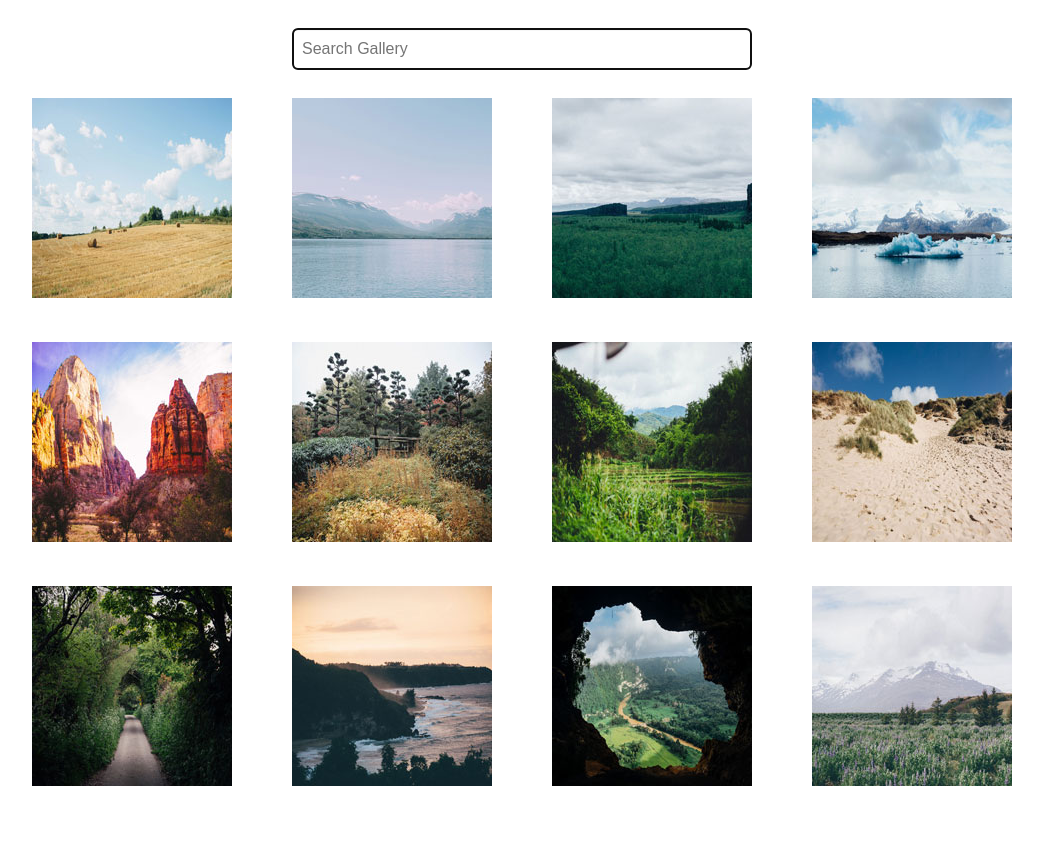
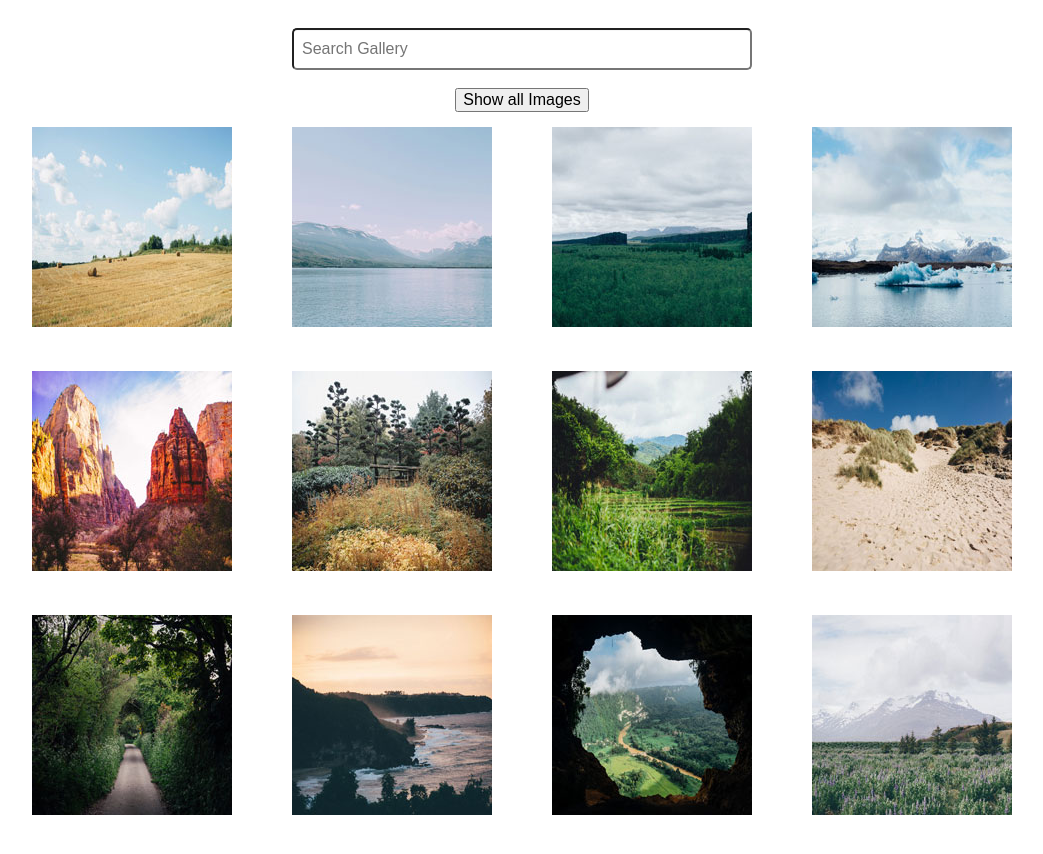
Before and after one commit to eddvq/photo_gallery_v1-, a plain HTML site: page index.html in a window 1280 px wide. Shown: the whole page, without its empty margins (118-1161 px from the left). Before the commit the page ends 830 px from the top, so only its background shows below. Drawn offline with nearby package versions, Linux system fonts and the light colour scheme.

```diff
--- a/css/style.css
+++ b/css/style.css
@@ -15,8 +15,8 @@
 #search_bar {
     background-color: white;
     padding-top: 10px;
-    padding-bottom: 10px;
-
+    padding-bottom: 15px;
+    text-align: center;
 }
 
 #image_name {
--- a/index.html
+++ b/index.html
@@ -15,6 +15,7 @@
         <div id="search_bar">
             <form action="#" method="get" >
                 <input type="text" id="image_name" value="" placeholder="Search Gallery">
+                <button type="button">Show all Images</button>
             </form>
         </div>
         <div id="image_pool">
--- a/js/app.js
+++ b/js/app.js
@@ -25,26 +25,11 @@
     $overlay.hide();
 });
 
-
-//Give the input box the value that was passed inside it.
-
-//Compare that value with the img alt attribute
-
-//If they are not the same hide the image
-
-//when the input bux is out of focus show all images like before
-
-
-//what is e.which???
-//why does it remove all of the images on the first search?
-//Add: If the input box is empty don't run anything //inputText.length === 0
-
-
-
-
-$("#image_name").focus().keyup(function(e){
+$("#image_name").keyup(function(e){
     // This gets the value from the search box
+/*
     if(e.which == 13) {
+*/
 
     var inputTxt = $("#image_name").val();
 
@@ -62,14 +47,26 @@
         all_Images.each(function(){
         var altTexts = $(this).attr("alt");
 
-        if(altTexts.indexOf(inputTxt) === -1){
+        if(altTexts.indexOf(inputTxt) === -1 ){
             $(this).hide();  //turn to hide remove top
+
            };
-        })
         });
-    };
+        });
+
+
+    })
+
+
+/*
+    };  // this one
+*/
 });
 
+
+
+//foreach instead of each jquery methods for looping
+//keyup any key
 
 /*$("#image_name").focus().keyup(function(e){
     if(e.which == 13) {
@@ -89,107 +86,3 @@
 });
 
     */
-
-/*        var altText = $("img").each(function(){
-            var altTexts = $(this).attr("alt");
-            if(altTexts !== inputTxt){
-                $("img").hide;
-            }
-                });*/
-
-/*        $("img").each(function(){
-            var altTexts = $(this).attr("alt");
-            if(altTexts !== inputTxt){
-                $("img").hide;
-            }
-                });*/
-
-
-/*        $("img").each(function(){
-            var altTexts = $("img").attr("alt");
-          console.log(altTexts);
-            console.log(inputTxt);
-            console.log(altTexts);
-
-                });*/
-
-
-
-/*
-
-so 1. keyup
-2. if 13 {
-3. var inputtxt= form_id.value()
-4. $ ("img").attr("alt").each(){
-if attr("alt").value() !contains inputtxt {
-img.hide()
-}
-}
-
-
-        var altText = $("img").each(function(){
-            var mim = $(this).attr("alt");
-            console.log(mim);
-
-        });
-       };
-
-$("#image_name").focus().keyup(function(e){
-    if(e.which == 13) {
-       var inputTxt = $("#image_name").val();
-        console.log(inputTxt);
-        var imageAlt =$("img").attr("alt");
-        console.log(imageAlt);
-       };
-});
-
-
-$("#image_name").keyup(function(e){
-    if(e.which == 13) {
-       var inputTxt = $("#image_name").val();
-       var image = $("img").attr("alt");
-        console.log(image);
-       };
-});
-
-
-
-
-
-
-
-so 1. keyup
-2. if 13 {
-3. var inputtxt= form_id.value()
-4. $ ("img").attr("alt").each(){
-if attr("alt").value() !contains inputtxt {
-img.hide()
-}
-}
-
-
-
-
-var $altTag = $("#image_pool").find("alt");
-
-$("#image_name").focus(function(){
-    if($(this).val() != $altTag){
-        console.log('no mimes.');
-    }
-});
-
-
-
-$("div").each(function (i) {
-        if (this.style.color != "blue") {
-          this.style.color = "blue";
-        } else {
-          this.style.color = "";
-        }
-
-
-if it !contains "input str" {
-.hide()
-}
-
-    */
```
